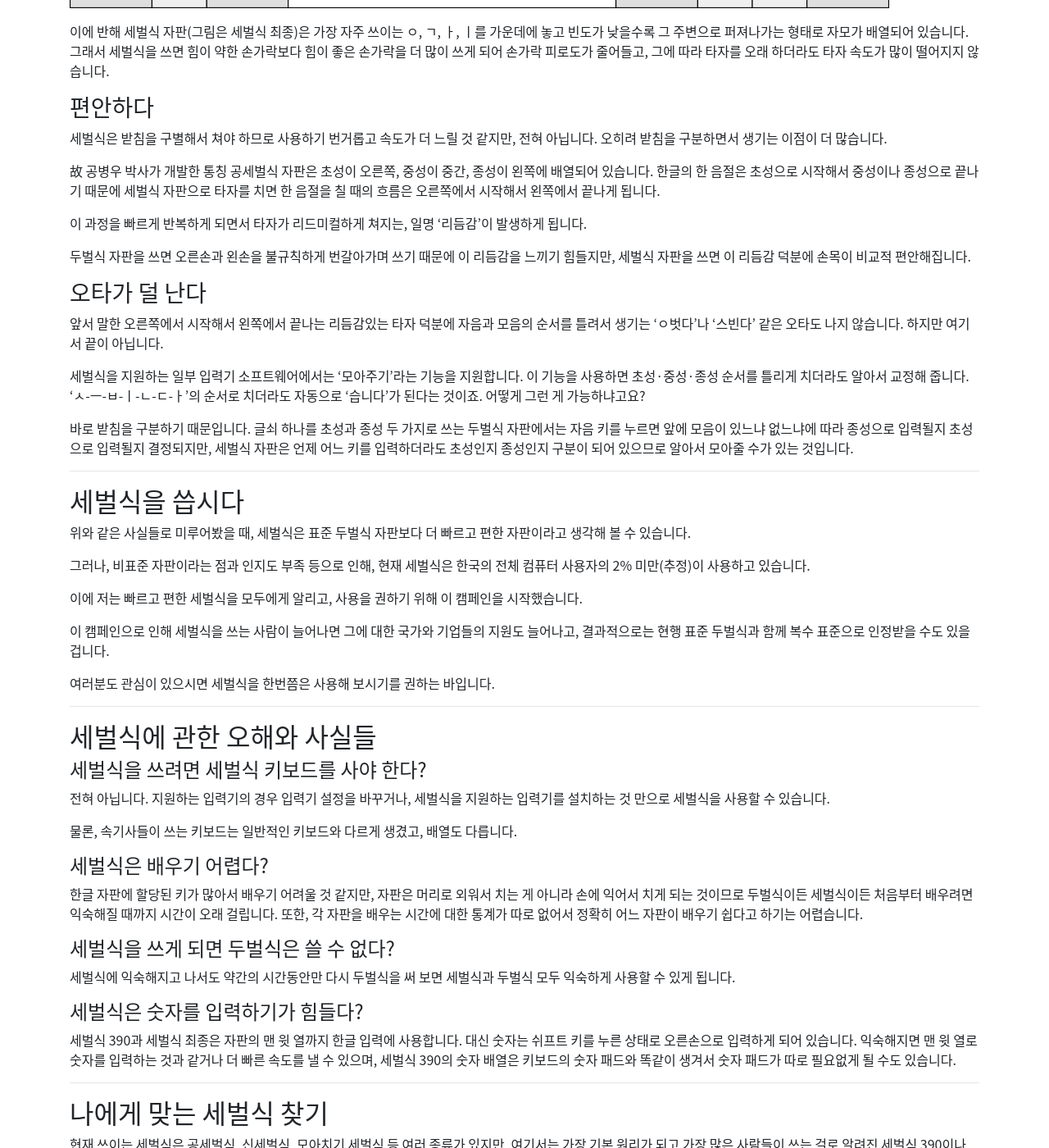
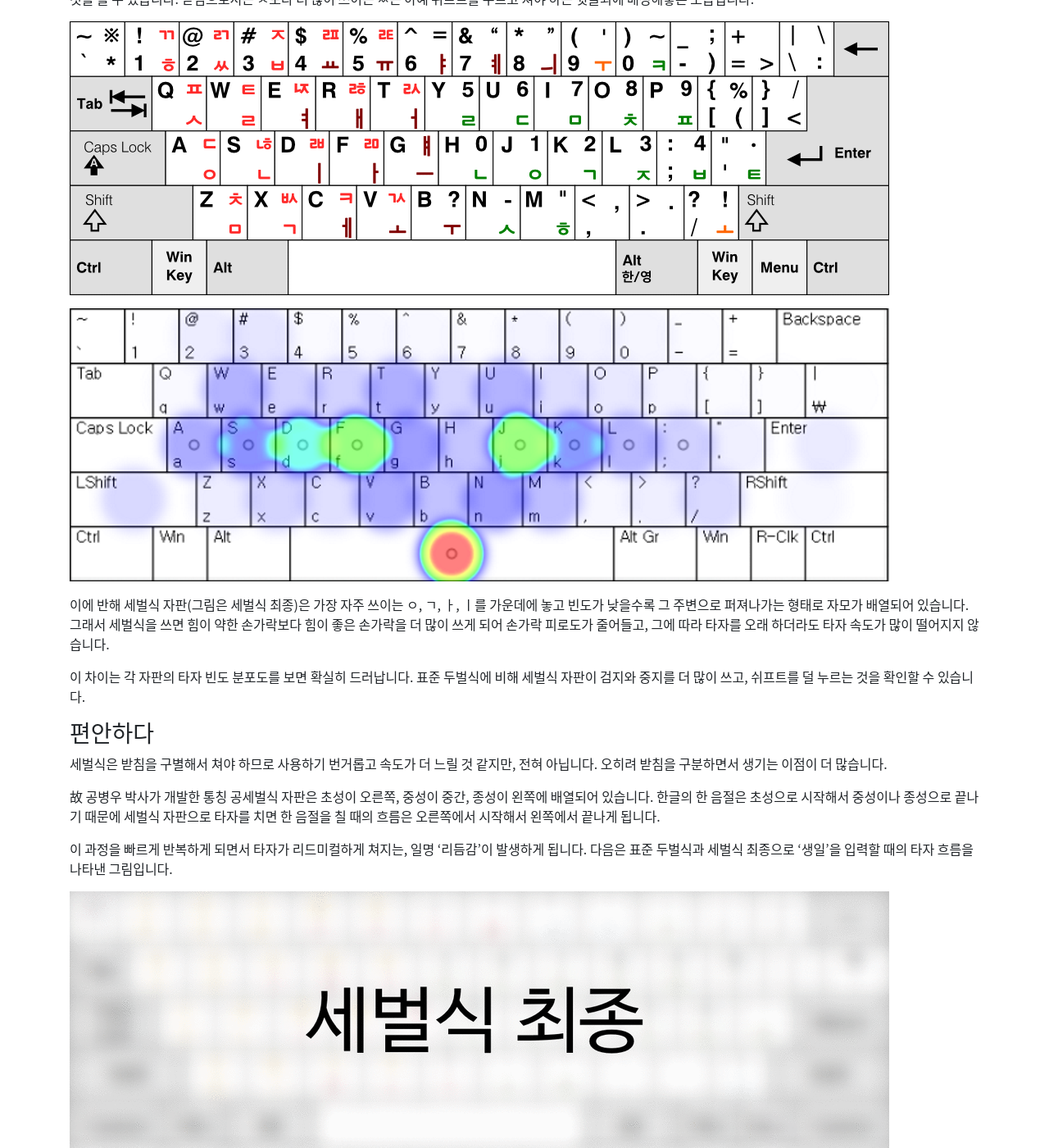
Before and after one commit to Sebeolsik/Sebeolsik.github.io, a Jekyll site: the page built from index.md, in a window 1280 px wide and 1400 px high, scrolled down 2366 px. Shown: the whole window at 82% size. Built offline with Jekyll 4.4.1, drawn with Linux system fonts in a browser that asks for light colours; comment, search, counter and statistics services are not loaded; our own code applies the rules of GitHub Pages for plain Markdown files.

Commit message:
Add content.

```diff
--- a/index.md
+++ b/index.md
@@ -29,20 +29,28 @@
 
 ![그림: 두벌식 표준](images/표준 두벌식.png)
 
+![그림: 표준 두벌식의 타자 빈도 분포도](images/두벌식 빈도분포.png)
+
 상식적으로 생각해 봤을 때, 컴퓨터 자판의 글쇠(키) 배열은 가장 자주 치게 되는 글쇠들을 힘이 좋은 검지와 중지로 치게 하고, 덜 자주 치는 글쇠일수록 힘이 약한 약지와 소지로 치도록 배치하는 것이 빠르고 효율적일 것입니다.
 
 하지만 위의 두 그림을 비교해 보면, 현행 표준 자판은 두 번째로 많이 쓰이는 모음 ㅣ를 약지로 치는 글쇠에 배열해 놓고, 나머지 자모들도 자소 빈도에 따라 배열해놓지 않은 것을 볼 수 있습니다. 받침으로서는 ㅅ보다 더 많이 쓰이는 ㅆ는 아예 쉬프트를 누르고 쳐야 하는 윗글쇠에 배정해놓은 모습입니다.
 
 ![그림: 세벌식 최종](images/세벌식 최종.png)
 
+![그림: 세벌식 최종의 타자 빈도 분포도](images/세벌식 빈도분포.png)
+
 이에 반해 세벌식 자판(그림은 세벌식 최종)은 가장 자주 쓰이는 ㅇ, ㄱ, ㅏ, ㅣ를 가운데에 놓고 빈도가 낮을수록 그 주변으로 퍼져나가는 형태로 자모가 배열되어 있습니다. 그래서 세벌식을 쓰면 힘이 약한 손가락보다 힘이 좋은 손가락을 더 많이 쓰게 되어 손가락 피로도가 줄어들고, 그에 따라 타자를 오래 하더라도 타자 속도가 많이 떨어지지 않습니다.
+
+이 차이는 각 자판의 타자 빈도 분포도를 보면 확실히 드러납니다. 표준 두벌식에 비해 세벌식 자판이 검지와 중지를 더 많이 쓰고, 쉬프트를 덜 누르는 것을 확인할 수 있습니다.
 
 ### 편안하다
 세벌식은 받침을 구별해서 쳐야 하므로 사용하기 번거롭고 속도가 더 느릴 것 같지만, 전혀 아닙니다. 오히려 받침을 구분하면서 생기는 이점이 더 많습니다.
 
 故 공병우 박사가 개발한 통칭 공세벌식 자판은 초성이 오른쪽, 중성이 중간, 종성이 왼쪽에 배열되어 있습니다. 한글의 한 음절은 초성으로 시작해서 중성이나 종성으로 끝나기 때문에 세벌식 자판으로 타자를 치면 한 음절을 칠 때의 흐름은 오른쪽에서 시작해서 왼쪽에서 끝나게 됩니다.
 
-이 과정을 빠르게 반복하게 되면서 타자가 리드미컬하게 쳐지는, 일명 '리듬감'이 발생하게 됩니다.
+이 과정을 빠르게 반복하게 되면서 타자가 리드미컬하게 쳐지는, 일명 '리듬감'이 발생하게 됩니다. 다음은 표준 두벌식과 세벌식 최종으로 '생일'을 입력할 때의 타자 흐름을 나타낸 그림입니다.
+
+![그림: 두벌식과 세벌식의 타자 흐름](images/흐름.gif)
 
 두벌식 자판을 쓰면 오른손과 왼손을 불규칙하게 번갈아가며 쓰기 때문에 이 리듬감을 느끼기 힘들지만, 세벌식 자판을 쓰면 이 리듬감 덕분에 손목이 비교적 편안해집니다.
 
```
Also changed, not shown: images/두벌식 빈도분포.png, images/세벌식 빈도분포.png, images/흐름.gif (added).
